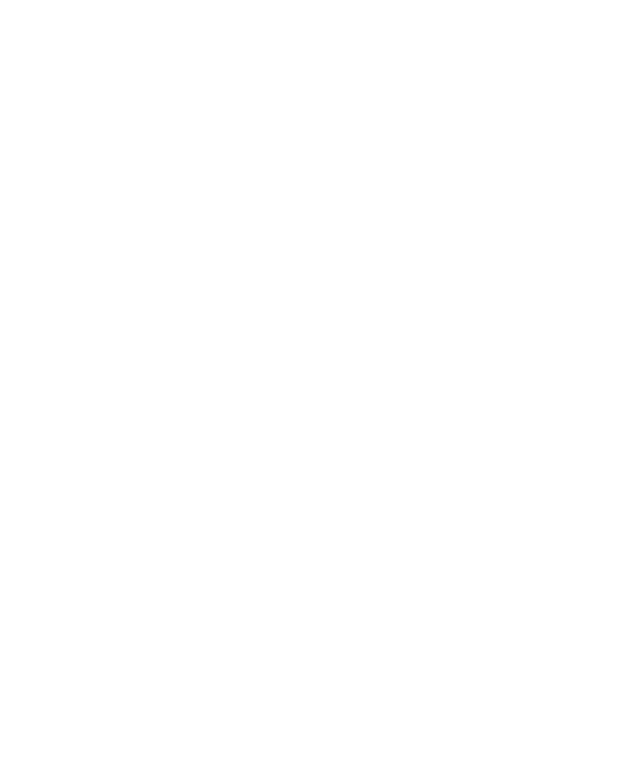
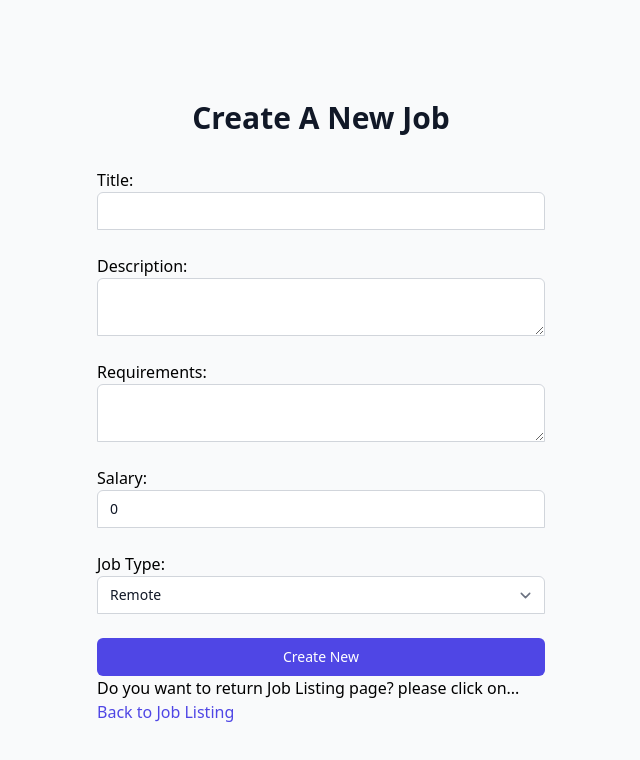
Before and after one commit to sahibzadahamza/Employe-Management-System, a React (Vite) app: page /createJob in a window 1280 px wide. Before the commit this address had no page. Shown: the top 760 px of the page, without its empty margins (319-959 px from the left). Built offline with nearby package versions, Linux system fonts and the light colour scheme.

Commit message:
Add and Update file related Job Task

```diff
--- a/src/pages/AddEmployee.jsx
+++ b/src/pages/AddEmployee.jsx
@@ -60,7 +60,7 @@
       <div className="max-w-md w-full space-y-8">
         <div>
           <h2 className="mt-6 text-center text-3xl font-extrabold text-gray-900">
-            Add a New Employee
+            Add A New Employee
           </h2>
         </div>
         <form onSubmit={handleSubmit} className="mt-8 space-y-6">
--- /dev/null
+++ b/src/pages/CreateJob.jsx
@@ -0,0 +1,117 @@
+import React, { useState } from 'react';
+import { Link, Navigate } from 'react-router-dom';
+import axios from 'axios'; // Import Axios
+
+const CreateJob = () => {
+    const [redirectToJobListing, setRedirectToJobListing] = useState(false);
+    const [formData, setFormData] = useState({
+        title: '',
+        description: '',
+        requirements: '',
+        salary: 0,
+        jobType: ''
+    });
+    const [isSubmitting, setIsSubmitting] = useState(false);
+    const [error, setError] = useState(null);
+
+    const handleChange = (e) => {
+        const { name, value } = e.target;
+        setFormData({
+          ...formData,
+          [name]: value
+        });
+      };
+
+      const handleSubmit = async (e) => {
+        e.preventDefault();
+        setIsSubmitting(true);
+        const token = localStorage.getItem('token');
+        try {
+            const response = await axios.post('http://localhost:4000/api/jobs', {
+                title: formData.title,
+                description:formData.description,
+                requirements: formData.requirements,
+                salary:formData.salary,
+                jobType:formData.jobType
+          }, {
+            headers: {
+              Authorization: `Bearer ${token}`
+            }
+          });// Adjust the URL as per your backend endpoint
+          console.log(response.data); // Handle success response
+          setRedirectToJobListing(true); // Redirect to login page after successful signup
+        } catch (error) {
+          setError(error.response.data.message); // Handle error response
+        }finally {
+          setIsSubmitting(false); // Set submitting status back to false
+        }
+      };
+
+      if (redirectToJobListing) {
+        return <Navigate to="/employeesDetail" />;
+      }
+
+    return (
+        <div className="min-h-screen flex items-center justify-center bg-gray-50 py-12 px-4 sm:px-6 lg:px-8">
+            <div className="max-w-md w-full space-y-8">
+                <div>
+                <h2 className="mt-6 text-center text-3xl font-extrabold text-gray-900">
+                    Create A New Job
+                </h2>
+                </div>
+                <form onSubmit={handleSubmit} className="mt-8 space-y-6">
+                  <input type="hidden" name="remember" value="true" />
+                    <div>
+                        <label htmlFor="title">Title:</label>
+                        <input type="text" id="title" name="title" value={formData.title} onChange={handleChange} required
+                         className="appearance-none rounded-none relative block w-full px-3 py-2 border border-gray-300 placeholder-gray-500 text-gray-900 rounded-t-md focus:outline-none focus:ring-indigo-500 focus:border-indigo-500 focus:z-10 sm:text-sm"/>
+                    </div>
+                    <div>
+                        <label htmlFor="description">Description:</label>
+                        <textarea id="description" name="description" value={formData.description} onChange={handleChange} required
+                         className="appearance-none rounded-none relative block w-full px-3 py-2 border border-gray-300 placeholder-gray-500 text-gray-900 rounded-t-md focus:outline-none focus:ring-indigo-500 focus:border-indigo-500 focus:z-10 sm:text-sm"/>
+                    </div>
+                    <div>
+                        <label htmlFor="requirements">Requirements:</label>
+                        <textarea id="requirements" name="requirements" value={formData.requirements} onChange={handleChange} required
+                         className="appearance-none rounded-none relative block w-full px-3 py-2 border border-gray-300 placeholder-gray-500 text-gray-900 rounded-t-md focus:outline-none focus:ring-indigo-500 focus:border-indigo-500 focus:z-10 sm:text-sm"/>
+                    </div>
+                    <div>
+                        <label htmlFor="salary">Salary:</label>
+                        <input type="number" id="salary" name="salary" value={formData.salary} onChange={handleChange} required
+                         className="appearance-none rounded-none relative block w-full px-3 py-2 border border-gray-300 placeholder-gray-500 text-gray-900 rounded-t-md focus:outline-none focus:ring-indigo-500 focus:border-indigo-500 focus:z-10 sm:text-sm"/>
+                    </div>
+                    <div>
+                        <label htmlFor="jobType">Job Type:</label>
+                        <select id="jobType" name="jobType" value={formData.jobType} onChange={handleChange} required
+                         className="appearance-none rounded-none relative block w-full px-3 py-2 border border-gray-300 placeholder-gray-500 text-gray-900 rounded-t-md focus:outline-none focus:ring-indigo-500 focus:border-indigo-500 focus:z-10 sm:text-sm">
+                        <option name="remote"> Remote</option>
+                        <option name="onsite">Onsite</option>
+                        <option name="hybrid">Hybrid</option>
+                        </select>
+                    </div>
+                    {error && <p className="text-red-500 text-sm">{error}</p>}
+                    <div>
+                        <button
+                        disabled={isSubmitting}
+                        type="submit"
+                        className="group relative w-full flex justify-center py-2 px-4 border border-transparent text-sm font-medium rounded-md text-white bg-indigo-600 hover:bg-indigo-700 focus:outline-none focus:ring-2 focus:ring-offset-2 focus:ring-indigo-500"
+                        >
+                        Create New
+                        </button>
+                        <p>
+                        Do you want to return Job Listing page? please click on...  <Link
+                        to="/employeesDetail"
+                        className="font-medium text-indigo-600 hover:text-indigo-500"
+                        >
+                        Back to Job Listing
+                        </Link>
+                        </p>
+                    </div>
+                </form>
+            </div>
+        </div>
+    );
+};
+
+export default CreateJob;
--- a/src/pages/JobListing.jsx
+++ b/src/pages/JobListing.jsx
@@ -2,31 +2,71 @@
 import axios from 'axios';
 
 const JobListing = () => {
-    const [employees, setEmployees] = useState([]);
+    const [jobs, setJobs] = useState([]);
+    const [redirectToUpdateJob, setRedirectToUpdateJob] = useState(false);
 
     useEffect(() => {
-      const fetchEmployees = async () => {
+      const fetchJobs = async () => {
         const token = localStorage.getItem('token');
         try {
-          const response = await axios.get('http://localhost:4000/api/employe', {
+            const response = await axios.get('http://localhost:4000/api/jobs', {
               headers: {
                 Authorization: `Bearer ${token}`
               }
             });
-          setEmployees(response.data);
+            setJobs(response.data);
         } catch (error) {
           console.error('Error fetching employees:', error);
         }
       };
 
-      fetchEmployees();
-    }, []); // Run once on component mount
+      fetchJobs();
+    }, []);
+
+    const handleUpdate = (id) => {
+
+      // Handle edit functionality here
+      console.log(`Updating employee with ID: ${id}`);
+      setRedirectToUpdateJob(id);
+      // Navigate to the UpdateEmployee page while passing the employee ID
+    };
+
+    if (redirectToUpdateJob) {
+      return <Navigate to={`/updateEmployee/${redirectToUpdateJob}`} />;
+    }
 
     return (
-    <div>
+        <div className='p-20'>
+          <h2 className="mt-6 text-center text-3xl font-extrabold text-gray-900" >Job Listings</h2>
+          <a href='/createJob' className="text-center font-medium text-indigo-600 hover:text-indigo-500">Create New Job</a>
 
+            <div className='grid grid-cols-3 gap-4'>
+                {jobs.map(job => (
+                    <div key={job._id} className='border p-4'>
+                        <h2 className="text-xl font-semibold text-gray-800">Job Title : {`${job.title}`}</h2>
+                        <p>Description: {job.description}</p>
+                        <p>Job Type: {job.jobType}</p>
+                        <p>Salary: ${job.salary}</p>
+                        <p>Requirements:</p>
+                        <ul>
+                            {job.requirements.map((requirement, index) => (
+                                <li key={index}>{requirement}</li>
+                            ))}
+                        </ul>
+                        <div className='my-6'>
+
+                        <p>Created By: {job.createdBy}</p>
+                        <p>Created At: {new Date(job.createdAt).toLocaleDateString()}</p>
+                        <p>Updated At: {new Date(job.updatedAt).toLocaleDateString()}</p>
                         </div>
-  )
-}
 
-export default JobListing
+                        <a href='/' className='bg-blue-300 p-2 mt-5 mr-10'>Delete</a>
+                        <a className='bg-blue-300 p-2 mt-5'>update</a>
+                    </div>
+                ))}
+            </div>
+        </div>
+    );
+};
+
+export default JobListing;
--- a/src/routes/Routes.jsx
+++ b/src/routes/Routes.jsx
@@ -9,6 +9,7 @@
 import JobListing from '../pages/JobListing';
 import AddEmployee from '../pages/AddEmployee';
 import UpdateEmployee from '../pages/UpdateEmployee';
+import CreateJob from '../pages/CreateJob';
 
 const Routers = () => {
 
@@ -19,6 +20,7 @@
         <Route path="/signup" element={<SignUp />} />
         <Route path="/employee" element={<EmployeeGrid />} />
         <Route path="/joblisting" element={<JobListing />} />
+        <Route path="/createJob" element={<CreateJob />} />
         <Route path="/employeesDetail" element={<EmployeeGrid />} />
         <Route path="/addEmployee" element={<AddEmployee />} />
         <Route path="/updateEmployee/:id" element={<UpdateEmployee />} />
```
Also changed, not shown: src/pages/EmployeesGrid.jsx (+13 -22 lines). Lines whose indentation alone changed are shown as unchanged.
